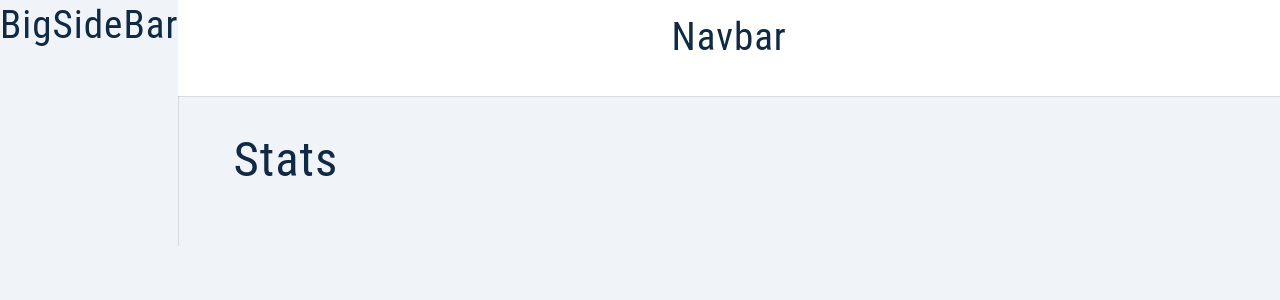
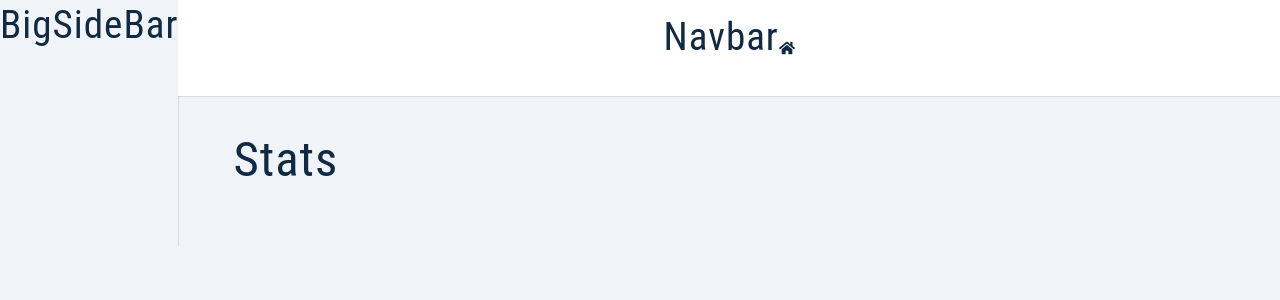
Before and after one commit to huzaifaghazali/jobster, a React (Create React App) app: page / in a window 1280 px wide. Shown: the top 300 px of the page. Built offline with nearby package versions, Linux system fonts and the light colour scheme.

Commit message:
Install react-icons

```diff
--- a/package.json
+++ b/package.json
@@ -11,6 +11,7 @@
     "normalize.css": "^8.0.1",
     "react": "^18.2.0",
     "react-dom": "^18.2.0",
+    "react-icons": "^4.8.0",
     "react-redux": "^8.0.5",
     "react-router-dom": "^6.10.0",
     "react-scripts": "5.0.1",
--- a/src/components/Navbar.js
+++ b/src/components/Navbar.js
@@ -1,11 +1,13 @@
 import React from 'react';
 
 import Wrapper from '../assets/wrappers/Navbar';
+import { FaHome } from 'react-icons/fa'
 
 const Navbar = () => {
   return (
     <Wrapper>
       <h2>Navbar</h2>
+      <FaHome />
     </Wrapper>
   );
 };
```
Also changed, not shown: 1 other file (tests, documents, lock files or other folders).
